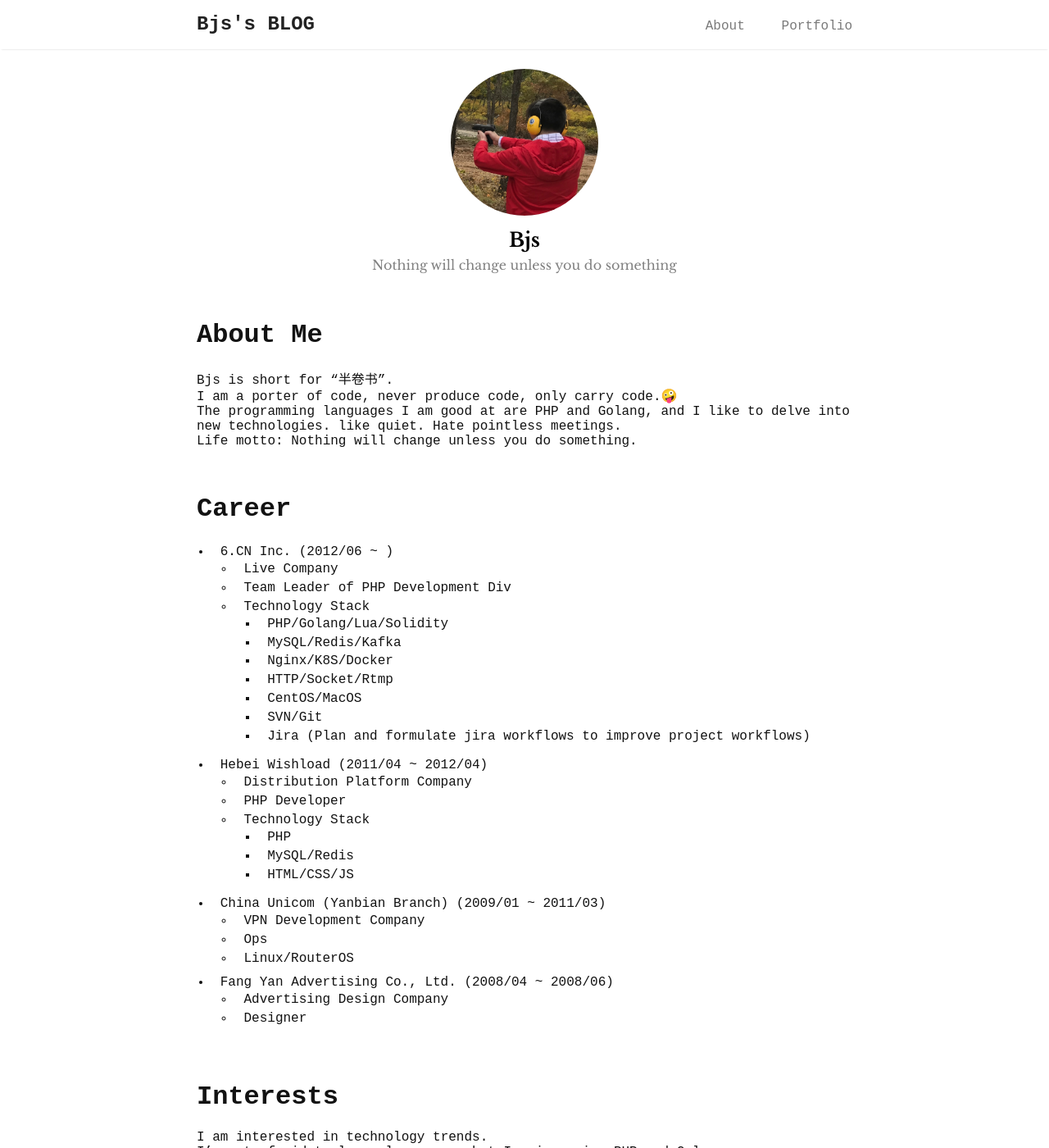
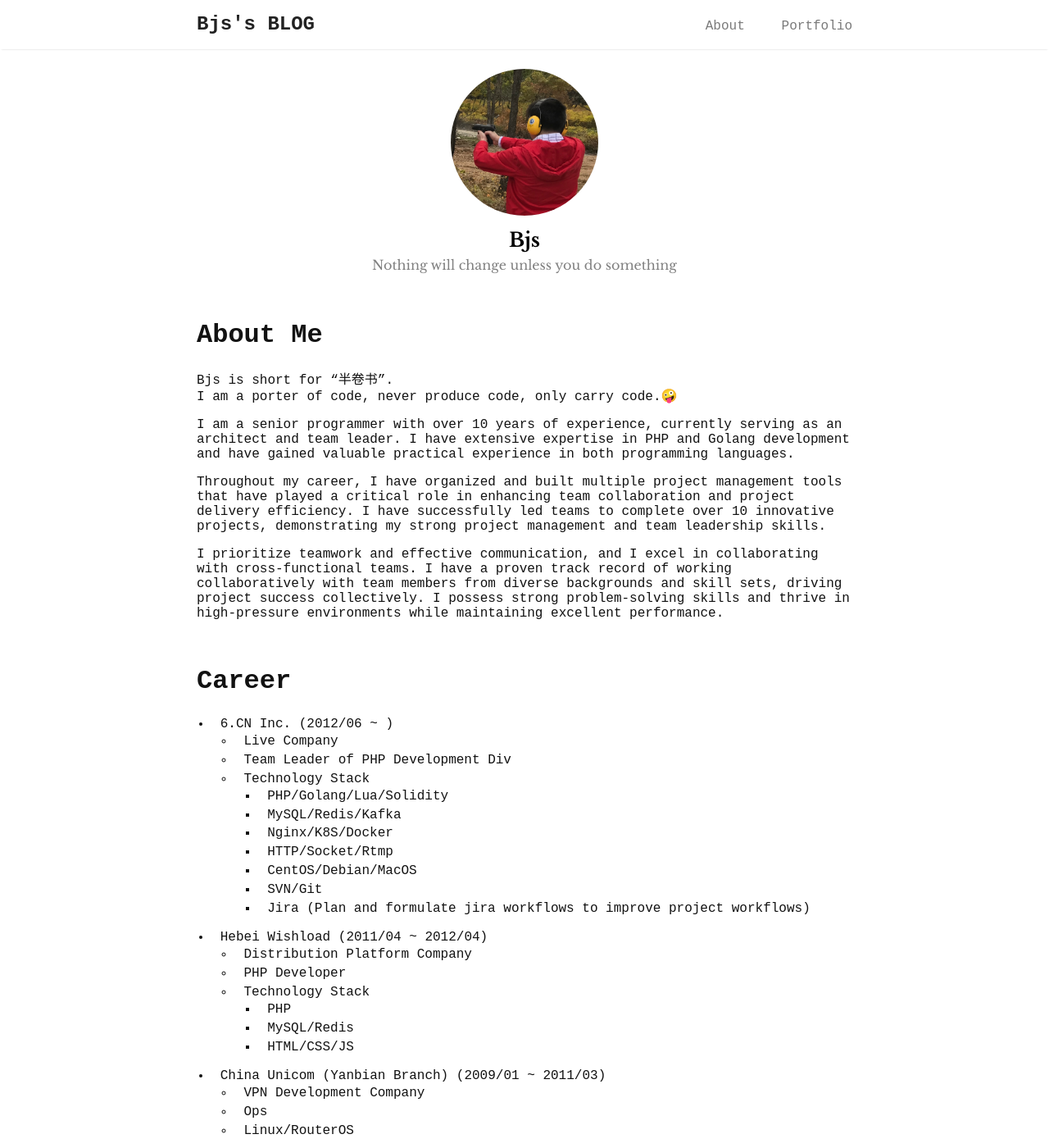
Before and after one commit to banjuanshu/banjuanshu.github.io, a Jekyll site: the page built from docs/index.md, in a window 1280 px wide and 1400 px high. Shown: the whole window at 82% size. Built offline with Jekyll 4.4.1, drawn with Linux system fonts in a browser that asks for light colours.

Commit message:
fix(index): modify about me

```diff
--- a/docs/index.md
+++ b/docs/index.md
@@ -7,8 +7,12 @@ layout: about
 # About Me
 Bjs is short for "半卷书".<br>
 I am a porter of code, never produce code, only carry code.🤪<br>
-The programming languages I am good at are PHP and Golang, and I like to delve into new technologies. like quiet. Hate pointless meetings.<br>
-Life motto: Nothing will change unless you do something.
+
+I am a senior programmer with over 10 years of experience, currently serving as an architect and team leader. I have extensive expertise in PHP and Golang development and have gained valuable practical experience in both programming languages.
+
+Throughout my career, I have organized and built multiple project management tools that have played a critical role in enhancing team collaboration and project delivery efficiency. I have successfully led teams to complete over 10 innovative projects, demonstrating my strong project management and team leadership skills.
+
+I prioritize teamwork and effective communication, and I excel in collaborating with cross-functional teams. I have a proven track record of working collaboratively with team members from diverse backgrounds and skill sets, driving project success collectively. I possess strong problem-solving skills and thrive in high-pressure environments while maintaining excellent performance.
 
 <br/>
 
@@ -22,7 +26,7 @@ Life motto: Nothing will change unless you do something.
     * MySQL/Redis/Kafka
     * Nginx/K8S/Docker
     * HTTP/Socket/Rtmp
-    * CentOS/MacOS
+    * CentOS/Debian/MacOS
     * SVN/Git
     * Jira (Plan and formulate jira workflows to improve project workflows)
 
```
